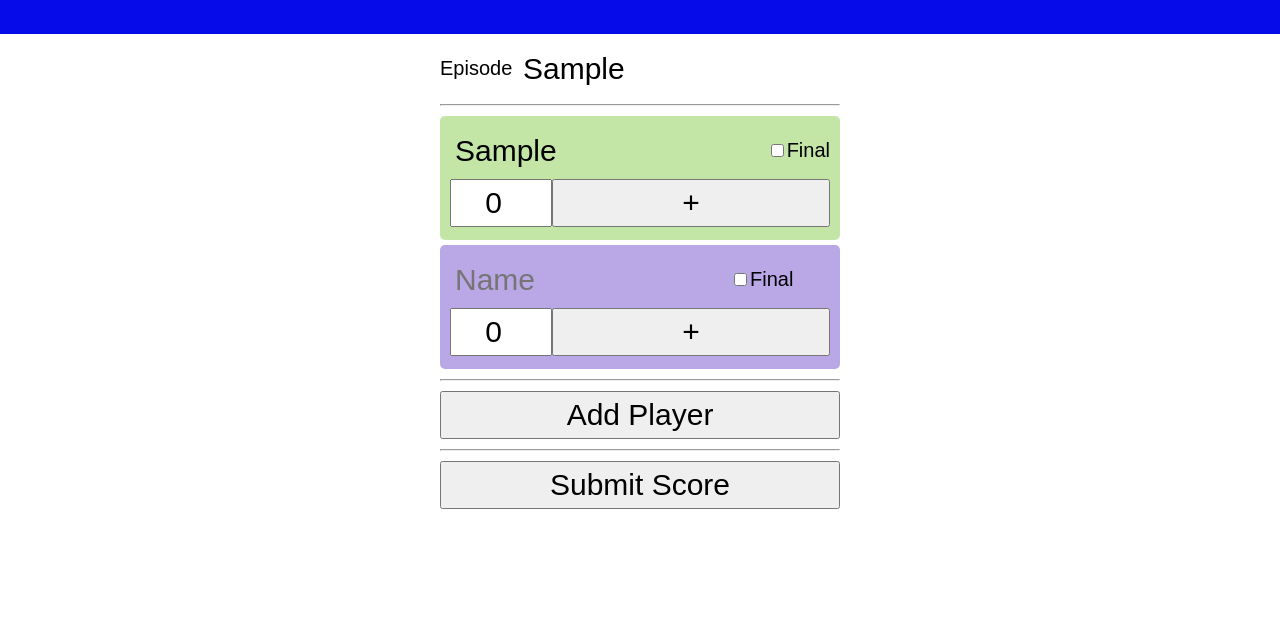
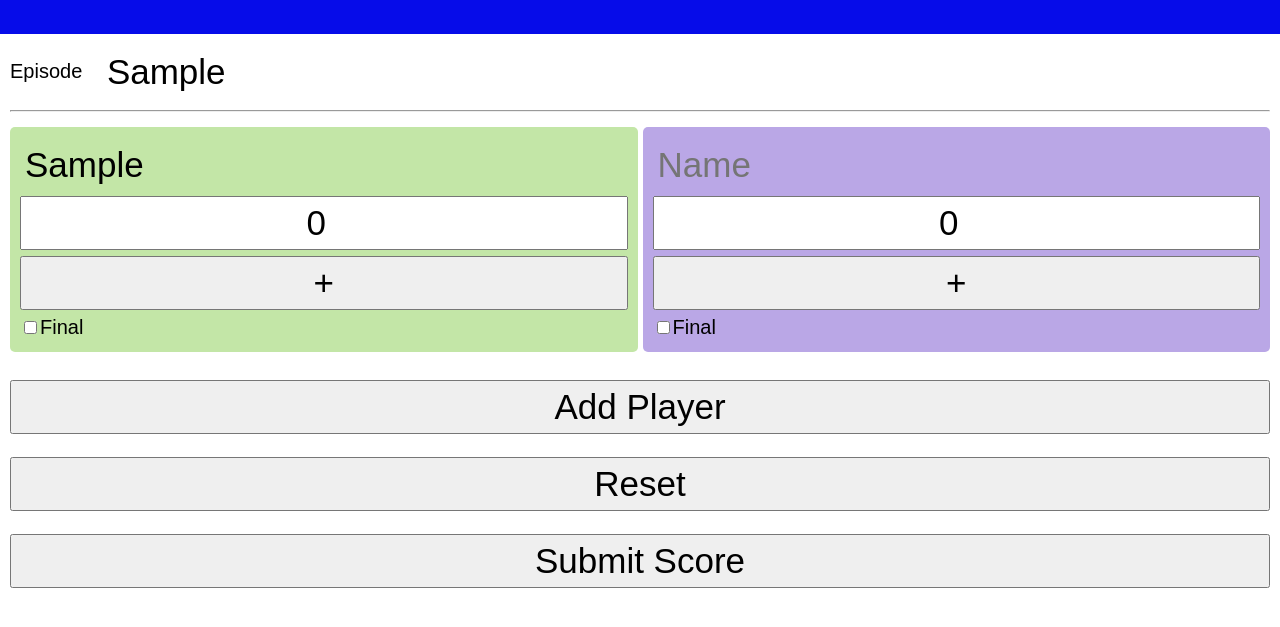
Before and after one commit to jamesfdickinson/jeopardy-scores, a plain HTML site: page index.html in a window 1280 px wide. Both pictures are taken after typing "Sample", "Sample" into the empty fields and a click on the button "Add Player". Shown: the part 85-712 px from the top of the page. Drawn offline with Linux system fonts and the light colour scheme.

Commit message:
change layout

```diff
--- a/index.html
+++ b/index.html
@@ -13,7 +13,7 @@
             margin: 0;
             padding: 0;
             font-size: 1.25em;
-
+            box-sizing: border-box;
         }
 
         header {
@@ -24,7 +24,7 @@
         }
 
         main {
-            max-width: 400px;
+            xmax-width: 400px;
             margin: 0 auto;
             padding: 10px 10px;
         }
@@ -35,7 +35,8 @@
             width: 100%;
             padding: 5px;
             display: block;
-            font-size: 1.5em;
+            font-size: 1.75em;
+
         }
 
         input[type="text"] {
@@ -68,25 +69,11 @@
             flex: 3;
         }
 
-        .player .name {
-            flex: 3;
-        }
+        .players {
+            display: grid;
+            grid-template-columns: repeat(auto-fit, minmax(170px, 1fr));
 
-        .player .score {
-            flex: 1;
-            text-align: center;
-        }
-
-        .player .final {
-            width: initial;
-        }
-
-        .player {
-            background-color: rgb(226, 226, 226);
-            /* rounded corners */
-            border-radius: 5px;
-            padding: 10px;
-            margin: 5px 0;
+            grid-gap: 5px;
         }
 
         .players>:nth-child(6n+0) {
@@ -112,6 +99,37 @@
         .players>:nth-child(6n+5) {
             background-color: rgb(177, 230, 167);
         }
+
+        .player {}
+
+        .player .name {
+            flex: 3;
+        }
+
+        .player .score {
+            flex: 1;
+            text-align: center;
+        }
+
+        .player .final {
+            width: initial;
+        }
+
+        .player .addScore {
+            flex: 1;
+            font-size: 2em;
+        }
+
+        .player {
+            background-color: rgb(226, 226, 226);
+            /* rounded corners */
+            border-radius: 5px;
+            padding: 10px;
+            margin: 5px 0;
+        }
+
+
+
         .errorMessage {
             color: red;
         }
@@ -136,32 +154,34 @@
             <!-- a list of players having an input for name as a textbox, score as number with a large plus or and asmall minus, and final score as checkbox -->
             <!-- a more button that can add more players -->
             <div id="players" class="players">
+
                 <div class="form player">
                     <div>
                         <!-- <label for="">Name</label> -->
                         <input class="name" type="text" name="name" required placeholder="Name">
 
-                        <label class="final"><input type="checkbox" name="final" />Final</label>
+
                     </div>
                     <div>
                         <!-- <label for="">Score</label> -->
-
-
                         <input class="score" type="number" name="score" required value="0">
+                    </div>
+                    <div>
                         <button type="button" onclick="addScore()">+</button>
 
-
-                        <div>
-
-                        </div>
+                    </div>
+                    <div>
+                        <label class="final"><input type="checkbox" name="final" />Final</label>
                     </div>
                 </div>
 
             </div>
-            <hr>
+            <br>
             <button type="button" onclick="addPlayer()">Add Player</button>
+            <br>
+            <button type="button" onclick="reset()">Reset</button>
             <!-- a submit button -->
-            <hr>
+            <br>
             <button type="submit" onclick="submitScore()">Submit Score</button>
             <!-- Message -->
             <div id="message"></div>
@@ -174,8 +194,9 @@
     <script>
         //add 1 score to the player
         function addScore() {
-            //find score input and add 1
-            let scoreInput = event.target.previousElementSibling;
+            //find score input and add 1 - the button is in a peer div with the score input
+            let parentDiv = event.target.parentElement.parentElement;
+            let scoreInput = parentDiv.querySelector('input[name="score"]');
             scoreInput.value = parseInt(scoreInput.value) + 1;
 
         }
@@ -191,19 +212,18 @@
                         <!-- <label for="">Name</label> -->
                         <input class="name" type="text" name="name" required placeholder="Name">
 
-                            <label><input type="checkbox" name="final" />Final</label>
+
                     </div>
                     <div>
                         <!-- <label for="">Score</label> -->
-
-
                         <input class="score" type="number" name="score" required value="0">
+                    </div>
+                    <div>
                         <button type="button" onclick="addScore()">+</button>
 
-
-                        <div>
-
-                        </div>
+                    </div>
+                    <div>
+                        <label class="final"><input type="checkbox" name="final" />Final</label>
                     </div>
                 </div>
             `;
@@ -211,7 +231,14 @@
 
 
         }
-
+        //reset
+        function reset() {
+            //reset all score inputs to 0
+            let scoreInputs = document.querySelectorAll('.score');
+            scoreInputs.forEach(input => {
+                input.value = 0;
+            });
+        }
         //submit the score
         async function submitScore() {
             event.preventDefault(); // Prevent form submission
@@ -259,8 +286,8 @@
                 if (window.location.href.indexOf("script.google.com") > -1) {
                     //use google.script.run
                     google.script.run.AddRecord(scores);
-                }else{
-                     //send to google apps script as raw post as json
+                } else {
+                    //send to google apps script as raw post as json
                     await sendData(scores);
                 }
             } catch (e) {
```
